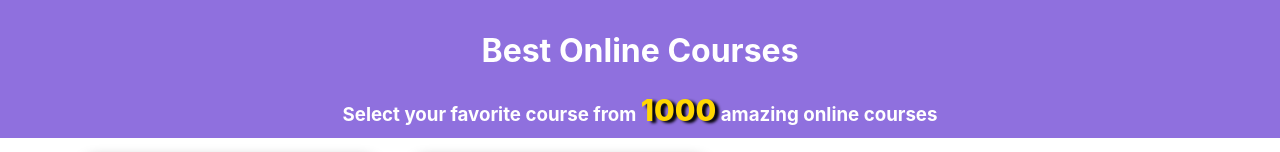
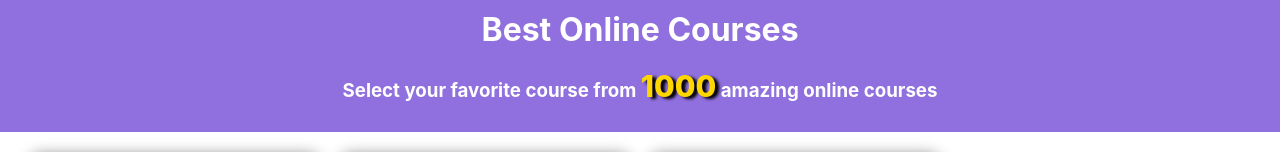
Before and after one commit to Sadman2539/online-courses, a React (Create React App) app: page / in a window 1280 px wide. Shown: the top 152 px of the page. Built offline with nearby package versions, Linux system fonts and the light colour scheme.

Commit message:
code optimized

```diff
--- a/src/components/Header/Header.css
+++ b/src/components/Header/Header.css
@@ -4,8 +4,10 @@
     padding:10px 0;
     text-align: center;
 }
-.header h3{
+.header h1{
+    margin-top: 0;
     margin-bottom: 0;
+
 }
 .bold{
     color: gold;
--- a/src/components/Shop/Shop.css
+++ b/src/components/Shop/Shop.css
@@ -3,9 +3,9 @@
    grid-template-columns: 3fr 1fr;
 }
 .courses{
-    display: flex;
-    flex-wrap: wrap;
-    gap: 40px;
-    padding: 20px 20px 20px 80px;
+    display: grid;
+    grid-template-columns: repeat(3, 1fr );
+    gap: 20px;
+    margin: 20px auto;
     box-sizing: border-box;
 }
```
